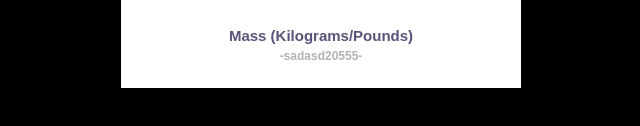
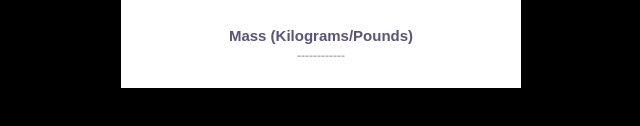
Before and after one commit to yigitkaan/Unit-Conversion, a plain HTML site: page Unit Conversation/index.html in a window 1280 px wide. Shown: the part 526-652 px from the top of the page, 319-959 px from the left. Drawn offline with Linux system fonts and the light colour scheme.

Commit message:
text değiştiirldi

```diff
--- a/Unit Conversation/index.html
+++ b/Unit Conversation/index.html
@@ -24,7 +24,7 @@
         </div>
         <div class="part mass">
           <p>Mass (Kilograms/Pounds)</p>
-          <p class="result three">-sadasd20555-</p>
+          <p class="result three">------------</p>
         </div>
       </div>
     </section>
```
